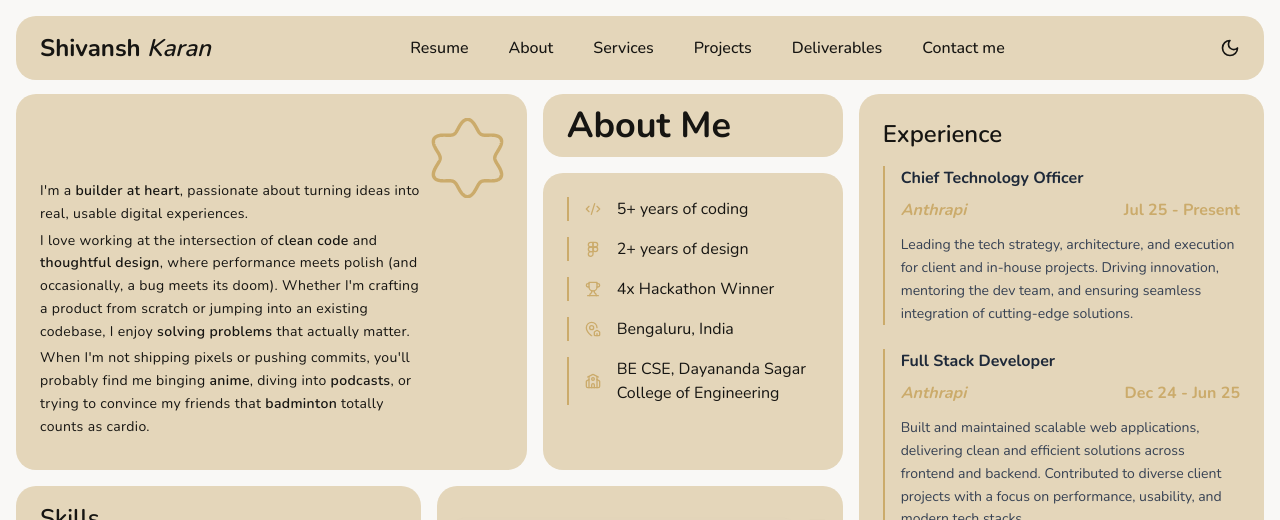
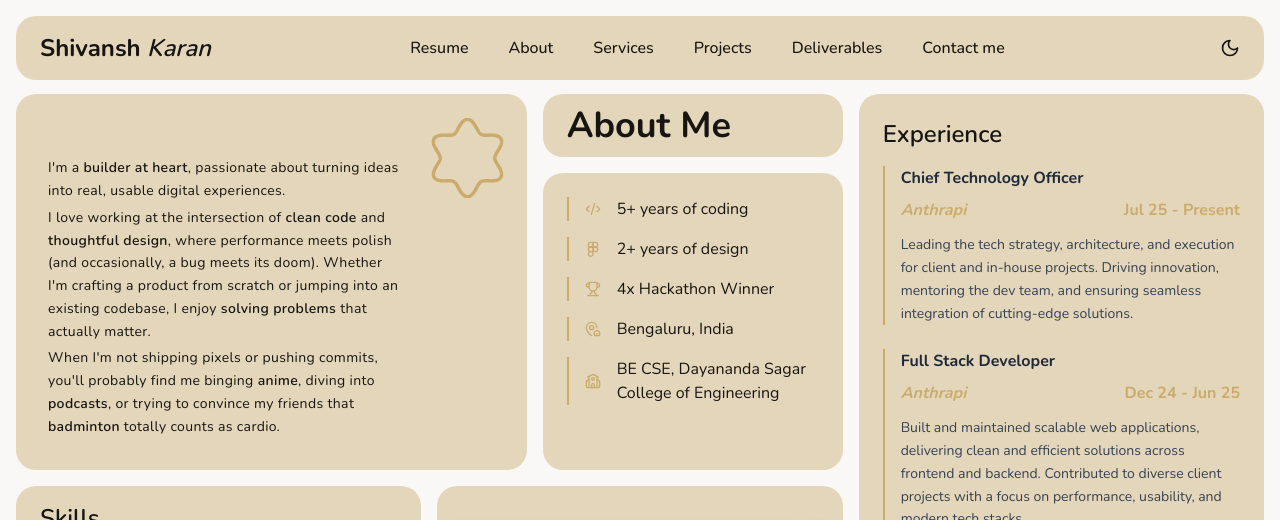
Before and after one commit to SpaceTesla/bentolio, a Next.js app: page /about in a window 1280 px wide. Shown: the top 520 px of the page. Built offline with nearby package versions, Linux system fonts and the light colour scheme; grey boxes are pictures that could not be loaded.

Commit message:
refactor: improve layout and scrolling behavior in about page sections

```diff
--- a/src/app/about/page.tsx
+++ b/src/app/about/page.tsx
@@ -35,10 +35,16 @@ export default function About() {
         <div className="col-span-8 row-span-9 grid grid-cols-subgrid grid-rows-subgrid max-lg:col-span-full max-lg:grid-rows-none max-lg:gap-4">
           {/* Personal Info Section */}
           <div className="max-xs:h-[28rem] col-span-5 row-span-5 max-lg:col-span-8 max-md:col-span-full max-md:flex max-md:h-[12rem] max-sm:h-[26rem]">
-            <div className="bg-primary relative h-full w-full overflow-hidden rounded-[20px] p-6">
-              <div className="absolute bottom-0 left-0 flex w-[80%] flex-col gap-1 pb-8 pl-6 max-lg:w-[90%] max-md:w-full max-md:pr-6">
+            <div className="bg-primary hide-scrollbar relative h-full w-full overflow-y-auto rounded-[20px] p-8">
+              <div className="absolute top-6 right-2 max-md:top-4 max-md:right-4">
+                <StarIcon className="text-accent hover:text-accent/80 h-20 transition-colors duration-300 max-lg:h-12 max-md:h-10" />
+              </div>
+              <div className="flex h-full w-[80%] flex-col max-lg:w-[90%] max-md:w-full">
+                <div className="flex-1"></div>
+                <div className="flex flex-col gap-1">
                   <p className="text-sm leading-relaxed font-light tracking-wide">
-                  I'm a <span className="font-semibold">builder at heart</span>,
+                    I'm a{' '}
+                    <span className="font-semibold">builder at heart</span>,
                     passionate about turning ideas into real, usable digital
                     experiences.
                   </p>
@@ -46,9 +52,9 @@ export default function About() {
                     I love working at the intersection of{' '}
                     <span className="font-semibold">clean code</span> and{' '}
                     <span className="font-semibold">thoughtful design</span>,
-                  where performance meets polish (and occasionally, a bug meets
-                  its doom). Whether I'm crafting a product from scratch or
-                  jumping into an existing codebase, I enjoy{' '}
+                    where performance meets polish (and occasionally, a bug
+                    meets its doom). Whether I'm crafting a product from scratch
+                    or jumping into an existing codebase, I enjoy{' '}
                     <span className="font-semibold">solving problems </span>
                     that actually matter.
                   </p>
@@ -56,14 +62,12 @@ export default function About() {
                     When I'm not shipping pixels or pushing commits, you'll
                     probably find me binging{' '}
                     <span className="font-semibold">anime</span>, diving into{' '}
-                  <span className="font-semibold">podcasts</span>, or trying to
-                  convince my friends that{' '}
+                    <span className="font-semibold">podcasts</span>, or trying
+                    to convince my friends that{' '}
                     <span className="font-semibold">badminton</span> totally
                     counts as cardio.
                   </p>
                 </div>
-              <div className="absolute top-6 right-2 max-md:top-4 max-md:right-4">
-                <StarIcon className="text-accent hover:text-accent/80 h-20 transition-colors duration-300 max-lg:h-12 max-md:h-10" />
               </div>
             </div>
           </div>
@@ -76,7 +80,7 @@ export default function About() {
 
           {/* About Section */}
           <div className="col-span-3 row-span-4 max-lg:col-span-4 max-lg:row-span-5 max-md:col-span-full">
-            <div className="bg-primary relative min-h-full overflow-hidden rounded-[20px] p-6 max-lg:min-h-[18rem]">
+            <div className="bg-primary hide-scrollbar relative h-full overflow-y-auto rounded-[20px] p-6 max-lg:min-h-[18rem]">
               <div className="flex flex-col gap-4">
                 <p className="border-accent flex items-center gap-4 border-l-2 pl-4">
                   <span>
@@ -136,7 +140,7 @@ export default function About() {
         <div className="col-span-4 row-span-9 grid grid-cols-subgrid grid-rows-subgrid max-lg:col-span-full max-lg:grid-rows-none max-lg:gap-4">
           {/* Experience Section */}
           <div className="col-span-4 row-span-7 max-lg:col-span-full max-lg:min-h-[18rem]">
-            <div className="bg-primary relative min-h-full overflow-hidden rounded-[20px] p-6">
+            <div className="bg-primary hide-scrollbar relative h-full overflow-y-auto rounded-[20px] p-6">
               <h2 className="mb-4 text-2xl font-semibold max-lg:text-lg">
                 Experience
               </h2>
```
Lines whose indentation alone changed are shown as unchanged.
